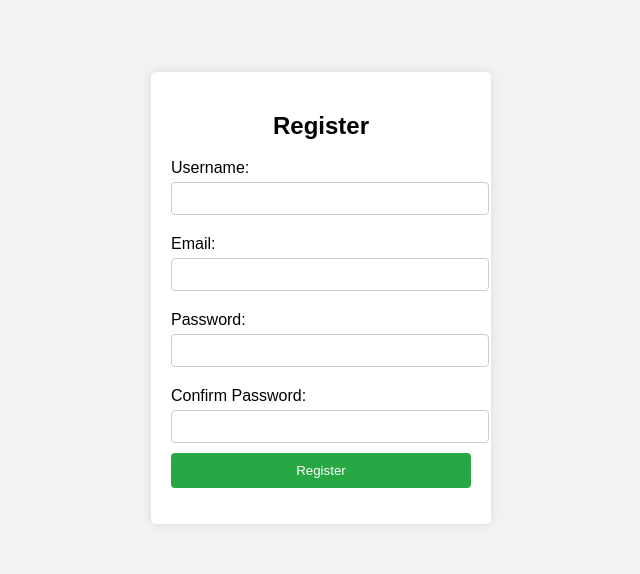
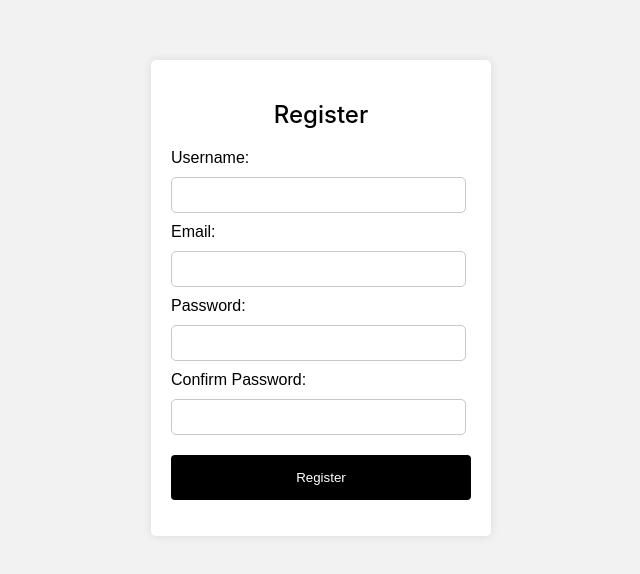
Before and after one commit to anetakotas/Neighborhood_Watch, a website: page index.html in a window 1280 px wide. Shown: the part 102-676 px from the top of the page, without its empty margins (319-959 px from the left). Drawn offline with Linux system fonts and the light colour scheme.

Commit message:
Update styleRegistration.css

```diff
--- a/styles/styleRegistration.css
+++ b/styles/styleRegistration.css
@@ -8,6 +8,14 @@ body {
     margin: 0;
 }
 
+html, h1, h2, h3 {
+    font-family: "Inter", sans-serif;
+    font-optical-sizing: auto;
+    font-weight: 500;
+    font-style: normal;
+    font-variation-settings: "slnt" 0;
+}
+
 .registration-container {
     background-color: #fff;
     padding: 20px;
@@ -16,35 +24,47 @@ body {
     width: 300px;
 }
 
+span {
+    font-weight: 600;
+}
+
 h2 {
     text-align: center;
 }
 
+h3, h1 {
+    margin: 0 40px 0 !important;
+}
+
 label {
     display: block;
-    margin: 10px 0 5px;
+    margin-top: 10px;
 }
 
 input {
-    width: 100%;
-    padding: 8px;
-    margin-bottom: 10px;
-    border: 1px solid #ccc;
-    border-radius: 4px;
+    margin-top: 10px;
+    border: 1px solid rgb(200, 200, 200);
+    width: 295px;
+    height: 20px;
+    padding: 17px;
+    border-radius: 5px;
+    box-sizing: border-box;
 }
 
 button {
     width: 100%;
-    padding: 10px;
-    background-color: #28a745;
+    padding: 15px;
+    background-color: #000000;
     color: #fff;
     border: none;
     border-radius: 4px;
     cursor: pointer;
+    box-sizing: border-box;
+    margin-top: 20px;
 }
 
 button:hover {
-    background-color: #218838;
+    background-color: #3e3e3e;
 }
 
 p#message {
```
